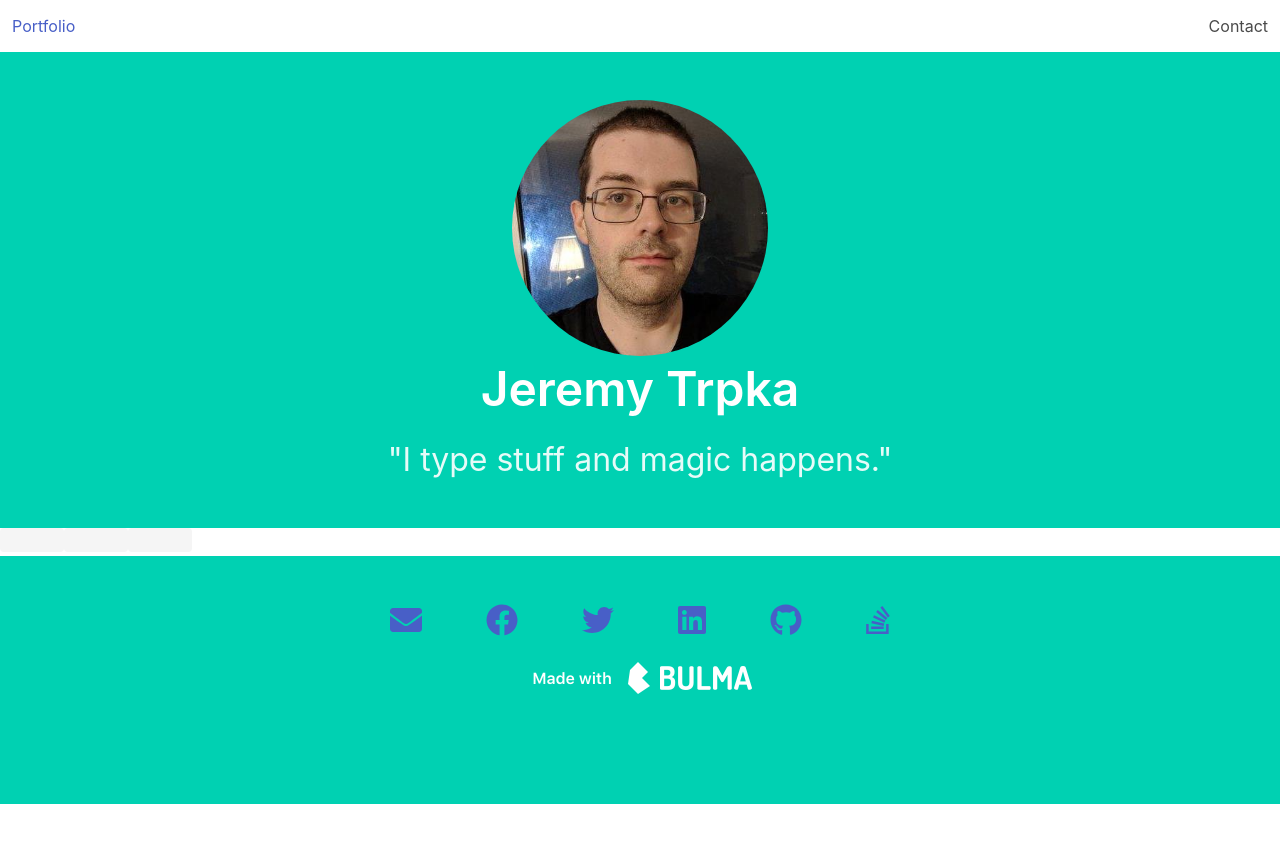
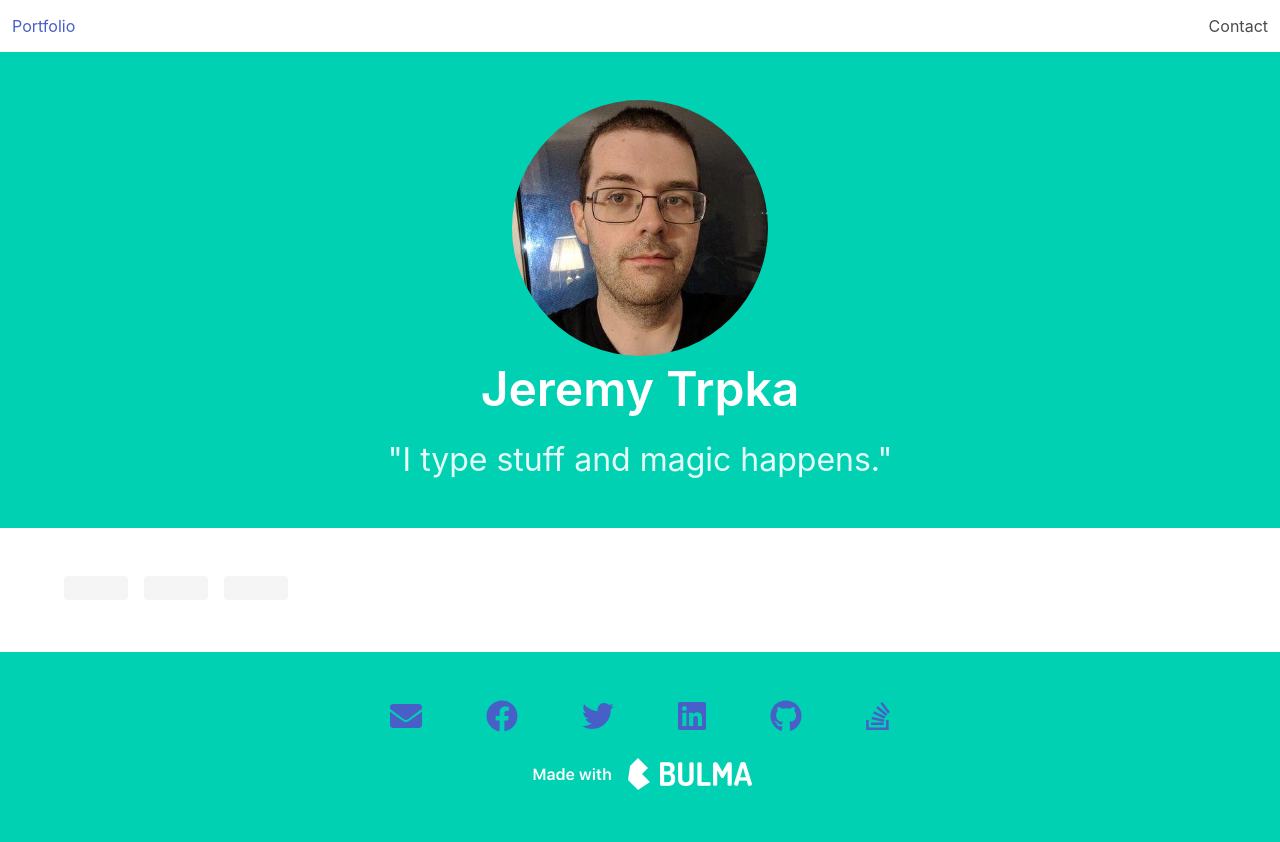
Before and after one commit to jtrpka0912/portfolio.jtrpka0912.nextjs, a Next.js app: page / in a window 1280 px wide. Shown: the top 842 px of the page. Before the commit the page ends 804 px from the top, so only its background shows below. Built offline with nearby package versions, Linux system fonts and the light colour scheme.

Commit message:
Realizing there are some class conflicts with Bulma.

```diff
--- a/components/sections/breadcrumb/breadcrumb-skeleton.tsx
+++ b/components/sections/breadcrumb/breadcrumb-skeleton.tsx
@@ -9,11 +9,16 @@ import BaseSkeleton from "../../ui/base-skeleton";
  */
 const BreadcrumbSkeleton = () => {
     return (
-        <div className="is-flex is-flex-direction-row is-flex-wrap-nowrap">
-            <BaseSkeleton type="tag" />
-            <BaseSkeleton type="tag" />
-            <BaseSkeleton type="tag" />
-        </div>
+        <section className="section">
+            <div className="container">
+                <div className="skeleton__breadcrumb is-flex is-flex-direction-row is-flex-wrap-nowrap">
+                    <BaseSkeleton type="tag" />
+                    <BaseSkeleton type="tag" />
+                    <BaseSkeleton type="tag" />
+                </div>
+            </div>
+        </section>
+
     );
 }
 
--- a/styles/components/ui/_skeleton-base.scss
+++ b/styles/components/ui/_skeleton-base.scss
@@ -1,6 +1,6 @@
 .skeleton {
     margin-bottom: .25rem;
-    background-color: #dedede;
+    background-color: #cdcdcd;
     border-radius: 4px;
 
     &.thumbnail {
--- /dev/null
+++ b/styles/components/ui/_skeleton-components.scss
@@ -0,0 +1,7 @@
+.skeleton {
+    &__breadcrumb {
+        .tag {
+            margin-right: 1rem;
+        }
+    }
+}
--- a/styles/index.scss
+++ b/styles/index.scss
@@ -11,6 +11,7 @@
 @import './components/ui/thumbnail';
 @import './components/ui/sidebar';
 @import './components/ui/skeleton-base';
+@import './components/ui/skeleton-components';
 
 // - Project Detail Page
 @import './components/project-detail-page/main-area';
```
